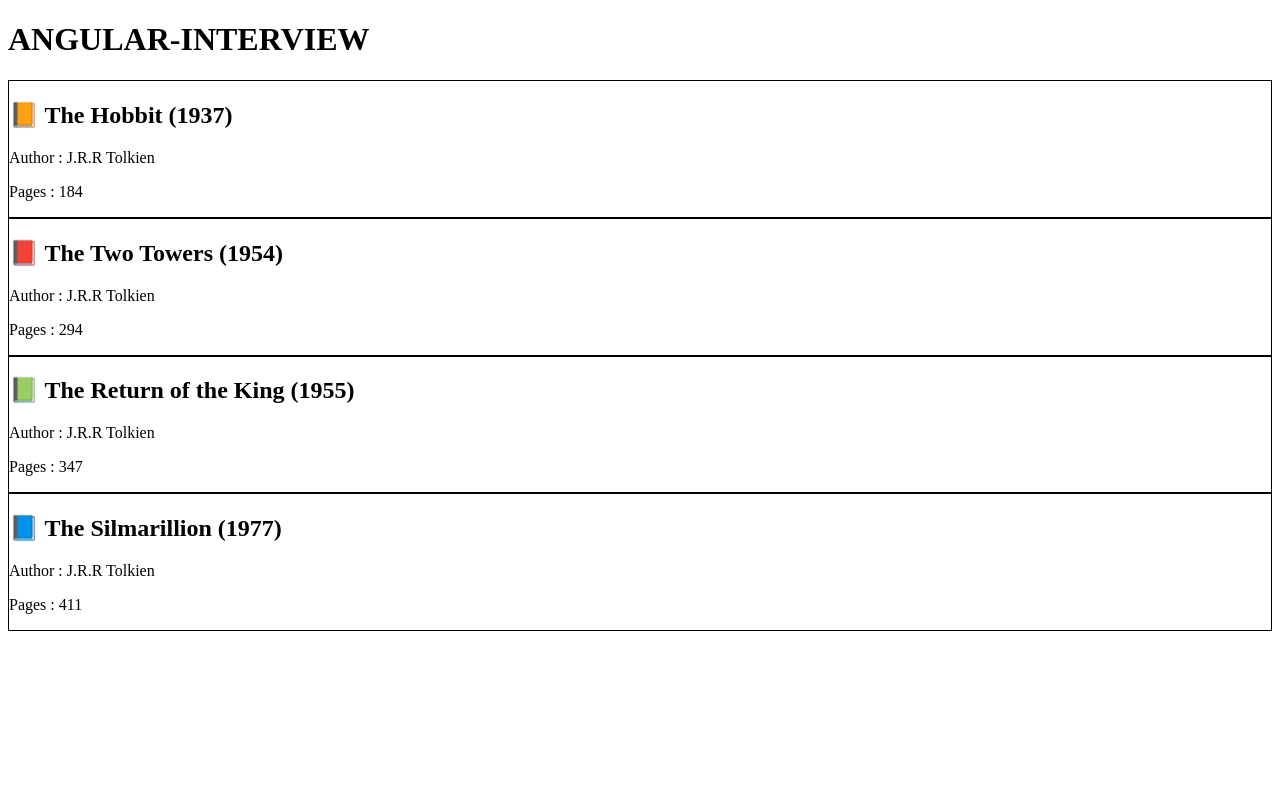
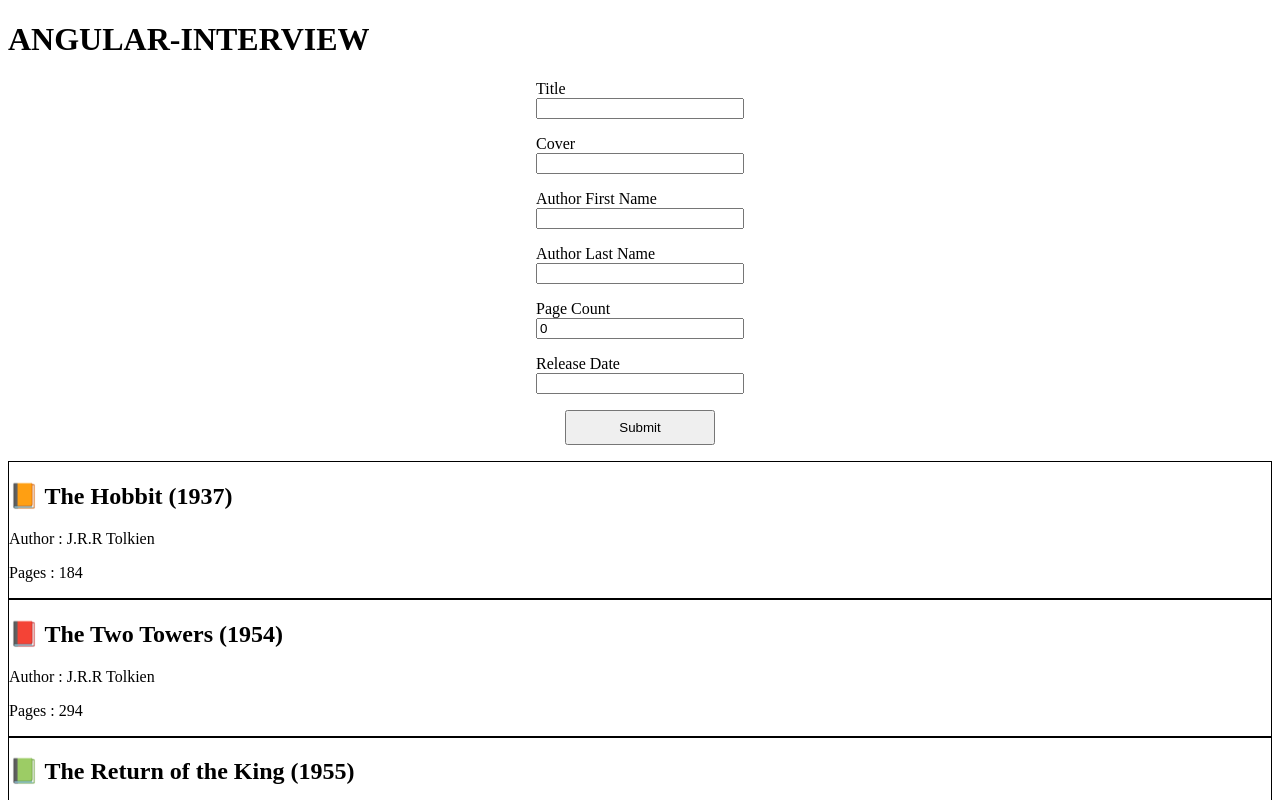
Before and after one commit to fabienmacip/angular-interview-training, an Angular app: page / in a window 1280 px wide. Shown: the top 800 px of the page. Built offline with nearby package versions, Linux system fonts and the light colour scheme.

Commit message:
Exercice n°7 : Créer un formulaire réactif

```diff
--- a/src/app/app.component.html
+++ b/src/app/app.component.html
@@ -1,4 +1,4 @@
 <h1>ANGULAR-INTERVIEW</h1>
-
+<app-book-form></app-book-form>
 <app-book-detail *ngFor="let book of bookList$ | async" [book]="book">
 </app-book-detail>
--- /dev/null
+++ b/src/app/book-form/book-form.component.css
@@ -0,0 +1,23 @@
+form {
+  display: flex;
+  flex-direction: column;
+  align-items: center;
+  row-gap: 1rem;
+  margin: 1rem auto;
+  width: 220px;
+  max-width: 95%;
+}
+
+label {
+  display: flex;
+  flex-direction: column;
+}
+
+input {
+  width: 200px;
+}
+
+button {
+  width: 150px;
+  padding: 8px;
+}
--- /dev/null
+++ b/src/app/book-form/book-form.component.html
@@ -0,0 +1,27 @@
+<form [formGroup]="bookForm" (ngSubmit)="onSubmit()">
+  <label>
+    Title
+    <input type="text" formControlName="title" />
+  </label>
+  <label>
+    Cover
+    <input type="text" formControlName="cover" />
+  </label>
+  <label>
+    Author First Name
+    <input type="text" formControlName="author_firstname" />
+  </label>
+  <label>
+    Author Last Name
+    <input type="text" formControlName="author_lastname" />
+  </label>
+  <label>
+    Page Count
+    <input type="number" formControlName="pageCount" />
+  </label>
+  <label>
+    Release Date
+    <input type="text" formControlName="releaseDate" />
+  </label>
+  <button type="submit">Submit</button>
+</form>
--- /dev/null
+++ b/src/app/book-form/book-form.component.ts
@@ -0,0 +1,26 @@
+import { Component, OnInit } from '@angular/core';
+import { FormControl, FormGroup } from '@angular/forms';
+
+@Component({
+  selector: 'app-book-form',
+  templateUrl: './book-form.component.html',
+  styleUrls: ['./book-form.component.css'],
+})
+export class BookFormComponent implements OnInit {
+  bookForm: FormGroup = new FormGroup({
+    title: new FormControl(''),
+    cover: new FormControl(''),
+    author_firstname: new FormControl(''),
+    author_lastname: new FormControl(''),
+    pageCount: new FormControl(0),
+    releaseDate: new FormControl(''),
+  });
+
+  constructor() {}
+
+  ngOnInit(): void {}
+
+  onSubmit() {
+    console.log(this.bookForm.value);
+  }
+}
```
Also changed, not shown: src/app/app.module.ts (+8 -10 lines), 1 other file (tests, documents, lock files or other folders).
